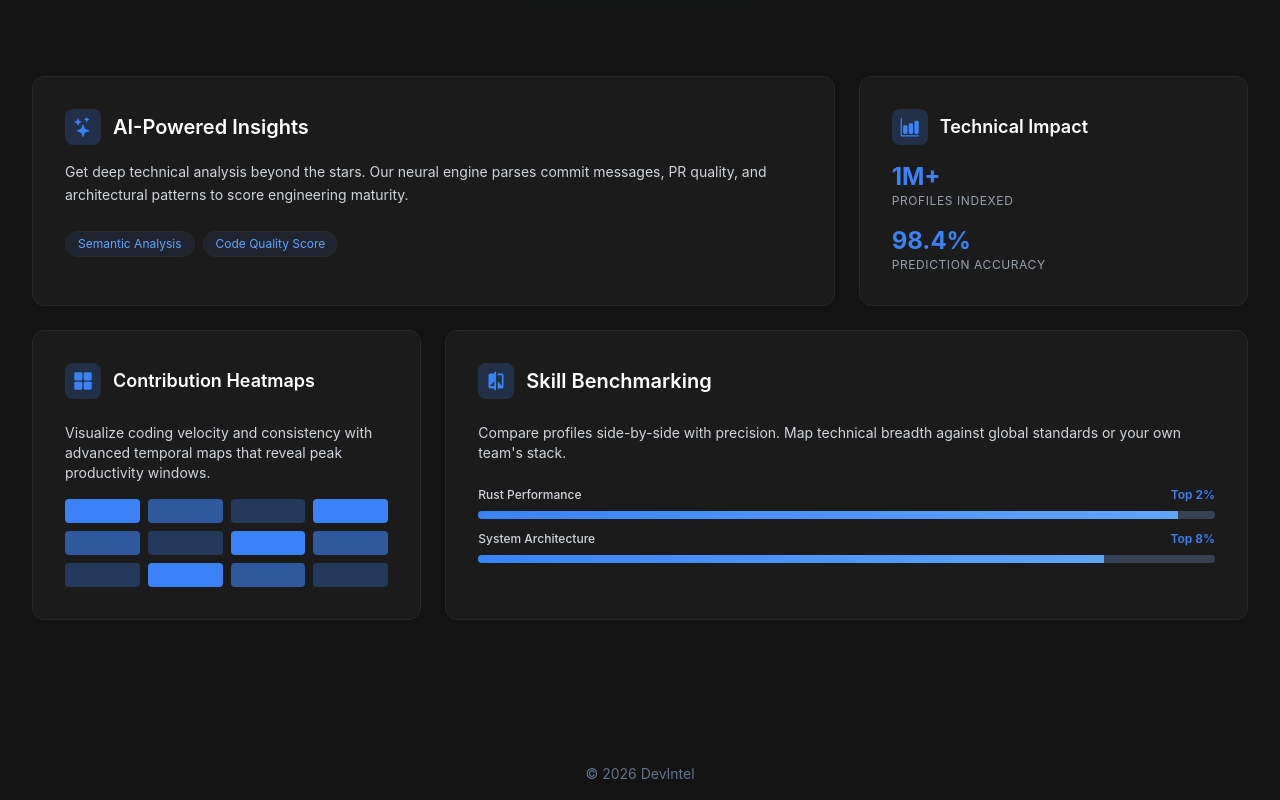
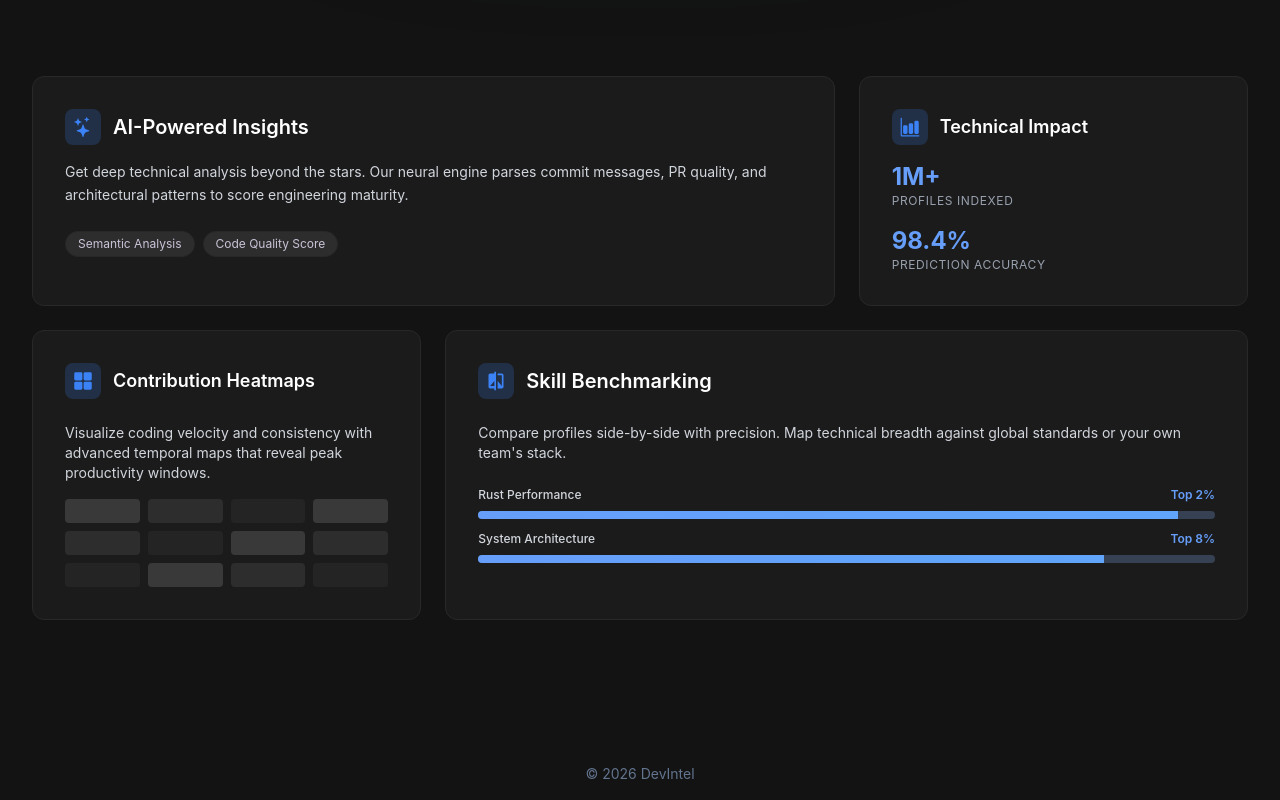
Before and after one commit to Shreyaakatiyar/DevIntel, a React (Vite) app: page / in a window 1280 px wide. Shown: the part 849-1649 px from the top of the page. Built offline with nearby package versions, Linux system fonts and the light colour scheme.

Commit message:
update features section

```diff
--- a/src/components/Features.jsx
+++ b/src/components/Features.jsx
@@ -21,8 +21,8 @@ const Features = () => {
                         Get deep technical analysis beyond the stars. Our neural engine parses commit messages, PR quality, and architectural patterns to score engineering maturity.
                     </p>
                     <div className='flex gap-2 mt-6'>
-                        <span className='px-3 py-1 bg-[#3b82f6]/10 border border-default text-[#60a5fa] text-xs rounded-full'>Semantic Analysis</span>
-                        <span className='px-3 py-1 bg-[#3b82f6]/10 border border-default text-[#60a5fa] text-xs rounded-full'>Code Quality Score</span>
+                        <span className='px-3 py-1 bg-[#2d2d2d] border border-default text-secondary text-xs rounded-full'>Semantic Analysis</span>
+                        <span className='px-3 py-1 bg-[#2d2d2d] border border-default text-secondary text-xs rounded-full'>Code Quality Score</span>
                     </div>
                 </div>
             </div>
@@ -38,11 +38,11 @@ const Features = () => {
                     </div>
                     <div className='space-y-4 mt-auto'>
                         <div>
-                            <p className='text-[#3b82f6] text-2xl font-bold'>1M+</p>
+                            <p className='text-[#669ef9] text-2xl font-bold'>1M+</p>
                             <p className='text-gray-400 text-xs uppercase tracking-wider'>Profiles Indexed</p>
                         </div>
                         <div>
-                            <p className='text-[#3b82f6] text-2xl font-bold'>98.4%</p>
+                            <p className='text-[#669ef9] text-2xl font-bold'>98.4%</p>
                             <p className='text-gray-400 text-xs uppercase tracking-wider'>Prediction Accuracy</p>
                         </div>
                     </div>
@@ -63,7 +63,7 @@ const Features = () => {
                     </p>
                     <div className='grid grid-cols-4 gap-2'>
                         {[...Array(12)].map((_, i) => (
-                            <div key={i} className={`h-6 rounded ${i % 3 === 0 ? 'bg-[#3b82f6]' : i % 3 === 1 ? 'bg-[#3b82f6]/60' : 'bg-[#3b82f6]/30'}`}></div>
+                            <div key={i} className={`h-6 rounded ${i % 3 === 0 ? 'bg-[#393939]' : i % 3 === 1 ? 'bg-[#393939]/60' : 'bg-[#393939]/30'}`}></div>
                         ))}
                     </div>
                 </div>
@@ -85,19 +85,19 @@ const Features = () => {
                         <div>
                             <div className='flex justify-between items-center mb-2'>
                                 <span className='text-gray-300 text-xs font-medium'>Rust Performance</span>
-                                <span className='text-[#3b82f6] text-xs font-semibold'>Top 2%</span>
+                                <span className='text-[#669ef9] text-xs font-semibold'>Top 2%</span>
                             </div>
                             <div className='w-full h-2 bg-gray-700 rounded-full overflow-hidden'>
-                                <div className='h-full w-[95%] bg-linear-to-r from-[#3b82f6] to-[#60a5fa]'></div>
+                                <div className='h-full w-[95%] bg-linear-to-r from-[#669ef9] to-[#60a5fa]'></div>
                             </div>
                         </div>
                         <div>
                             <div className='flex justify-between items-center mb-2'>
                                 <span className='text-gray-300 text-xs font-medium'>System Architecture</span>
-                                <span className='text-[#3b82f6] text-xs font-semibold'>Top 8%</span>
+                                <span className='text-[#669ef9] text-xs font-semibold'>Top 8%</span>
                             </div>
                             <div className='w-full h-2 bg-gray-700 rounded-full overflow-hidden'>
-                                <div className='h-full w-[85%] bg-linear-to-r from-[#3b82f6] to-[#60a5fa]'></div>
+                                <div className='h-full w-[85%] bg-linear-to-r from-[#669ef9] to-[#60a5fa]'></div>
                             </div>
                         </div>
                     </div>
```
